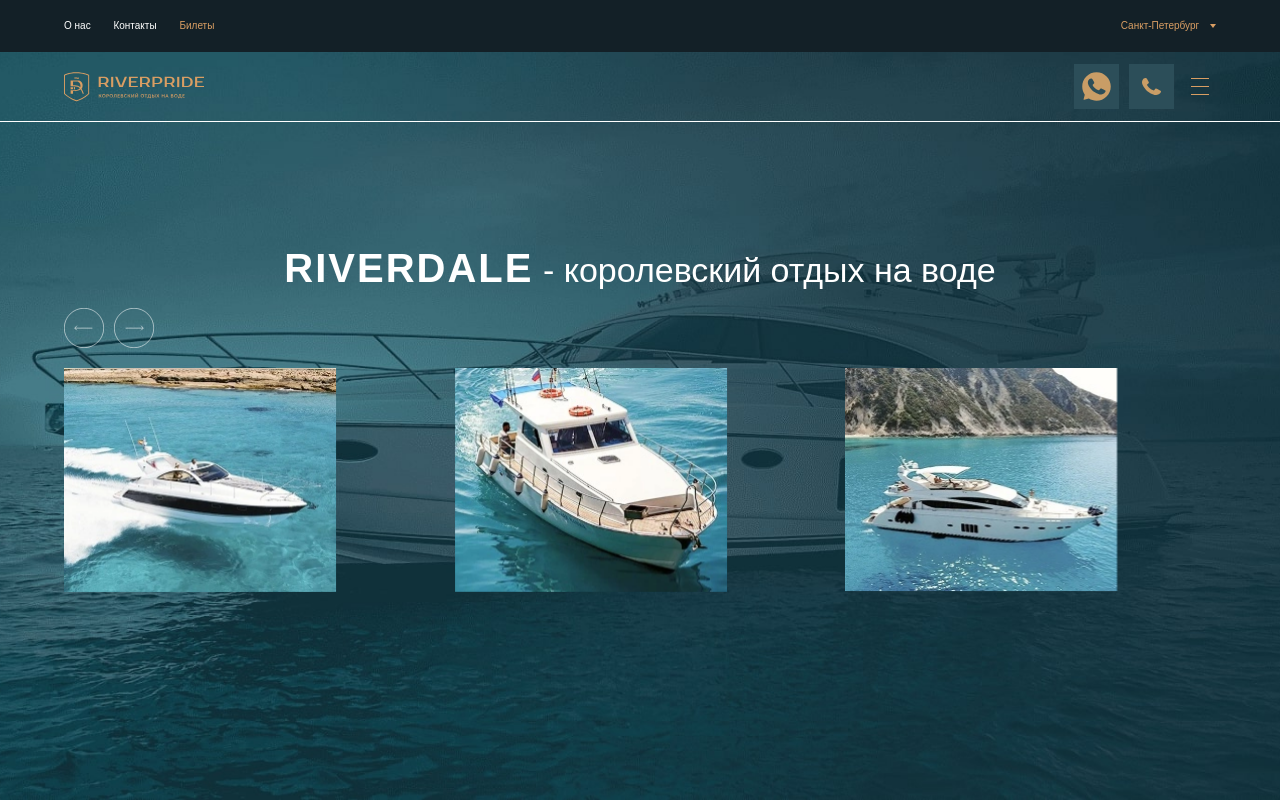
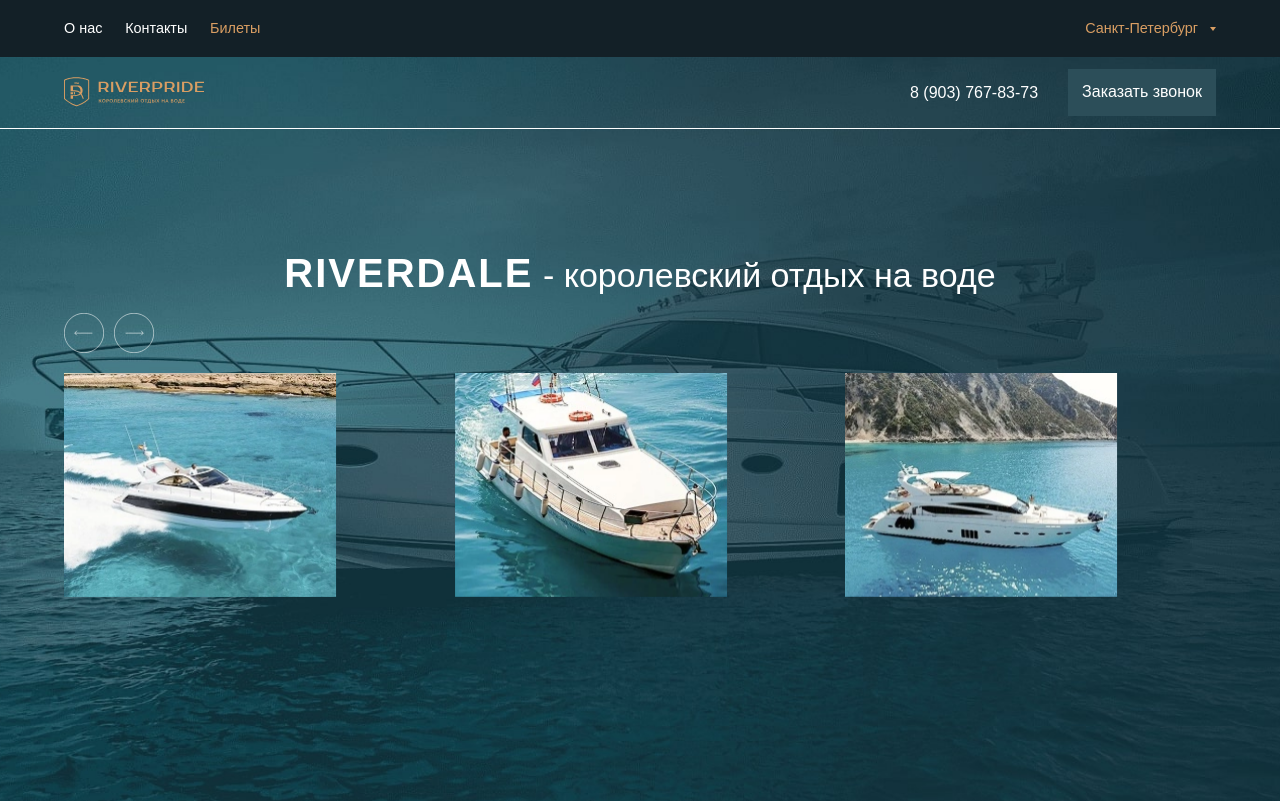
Before and after one commit to ksufanka91/yachts, a plain HTML site: page index.html in a window 1280 px wide. Shown: the top 801 px of the page. Drawn offline with nearby package versions, Linux system fonts and the light colour scheme; a web font is replaced by a local one.

Commit message:
change header on desktop

```diff
--- a/css/_styles.scss
+++ b/css/_styles.scss
@@ -32,6 +32,11 @@
 
 button {
     cursor: pointer;
+    padding: 14px;
+    border: none;
+    background-color: var(--color-bg);
+    color: var(--color-text-light);
+    text-align: center;
 }
 
 .container {
--- a/css/components/_contacts.scss
+++ b/css/components/_contacts.scss
@@ -104,10 +104,6 @@
 
     &__form-button {
         width: 100%;
-        padding: 12px;
-        background-color: var(--color-bg);
-        color: var(--color-text-light);
-        border: none;
 
         @media (min-width: 768px) {
             width: 50%;
--- a/css/components/_header.scss
+++ b/css/components/_header.scss
@@ -72,6 +72,10 @@
             margin-left: 8px;
             vertical-align: middle;
         }
+
+        @media (min-width: 768px) {
+            font-size: 0.9rem;
+        }
     }
 
     &__nav {
@@ -84,6 +88,10 @@
             &:last-child {
                 color: var(--color-primary);
                 margin-right: 0;
+            }
+
+            @media (min-width: 768px) {
+                font-size: 0.9rem;
             }
         }
     }
@@ -102,8 +110,11 @@
         &:last-child {
             background-color: transparent;
         }
+
+        &_desktop {
+            color: var(--color-text-light);
+        }
     }
-
 
     &__icon_wa {
         background-repeat: no-repeat;
@@ -124,6 +135,7 @@
         background-repeat: no-repeat;
         background-position: center;
         background-image: url("../../img/icons/menu-burger.svg");
+        cursor: pointer;
     }
 
 
@@ -131,6 +143,16 @@
         display: flex;
         gap: 10px;
         align-items: center;
+
+        @media (min-width: 768px) {
+            display: none;
+        }
+
+        &_desktop {
+            display: flex;
+            align-items: center;
+            gap: 30px;
+        }
     }
 }
 
--- a/css/components/_info.scss
+++ b/css/components/_info.scss
@@ -23,11 +23,6 @@
 
     &__button {
         width: 100%;
-        padding: 12px;
-        background-color: var(--color-bg);
-        color: var(--color-text-light);
-        border: none;
-        text-align: center;
         margin-bottom: 1rem;
     }
 
--- a/css/components/_rent.scss
+++ b/css/components/_rent.scss
@@ -78,9 +78,6 @@
 
     &__button {
         width: 100%;
-        padding: 14px;
-        background: var(--color-bg-dark);
-        color: var(--color-text-light);
 
         @media (min-width: 768px) {
             width: fit-content;
--- a/index.html
+++ b/index.html
@@ -39,6 +39,11 @@
                        class="header__link header__icon_wa"></a>
                     <a href="tel:+79037678373" class="header__link header__icon_phone">8 (903) 767-83-73</a>
                     <span class="header__link header__burger js-burger js-mobile-button"></span>
+                </div>
+
+                <div class="header__contacts_desktop">
+                    <a href="tel:+79037678373" class="header__link_desktop">8 (903) 767-83-73</a>
+                    <button class="button header__button">Заказать звонок</button>
                 </div>
             </div>
         </div>
```
Also changed, not shown: css/main.css, 1 other file.
